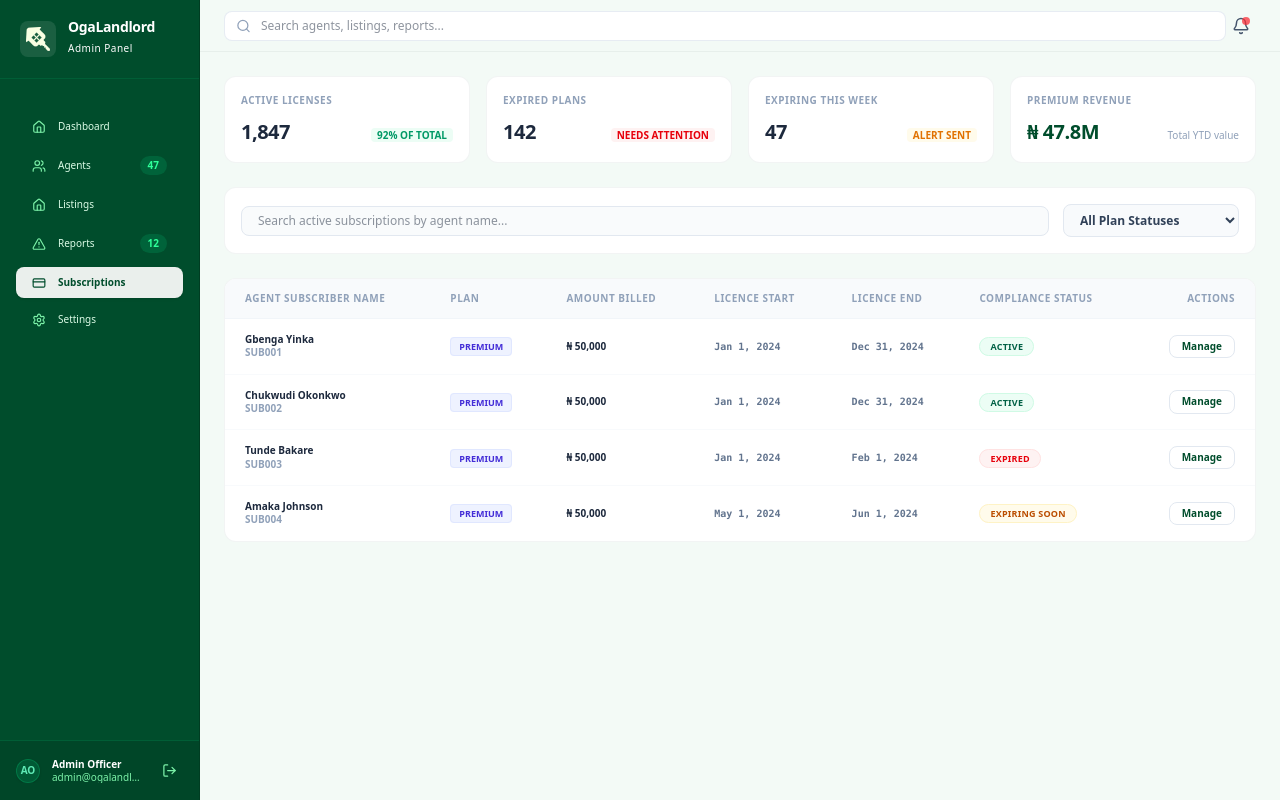
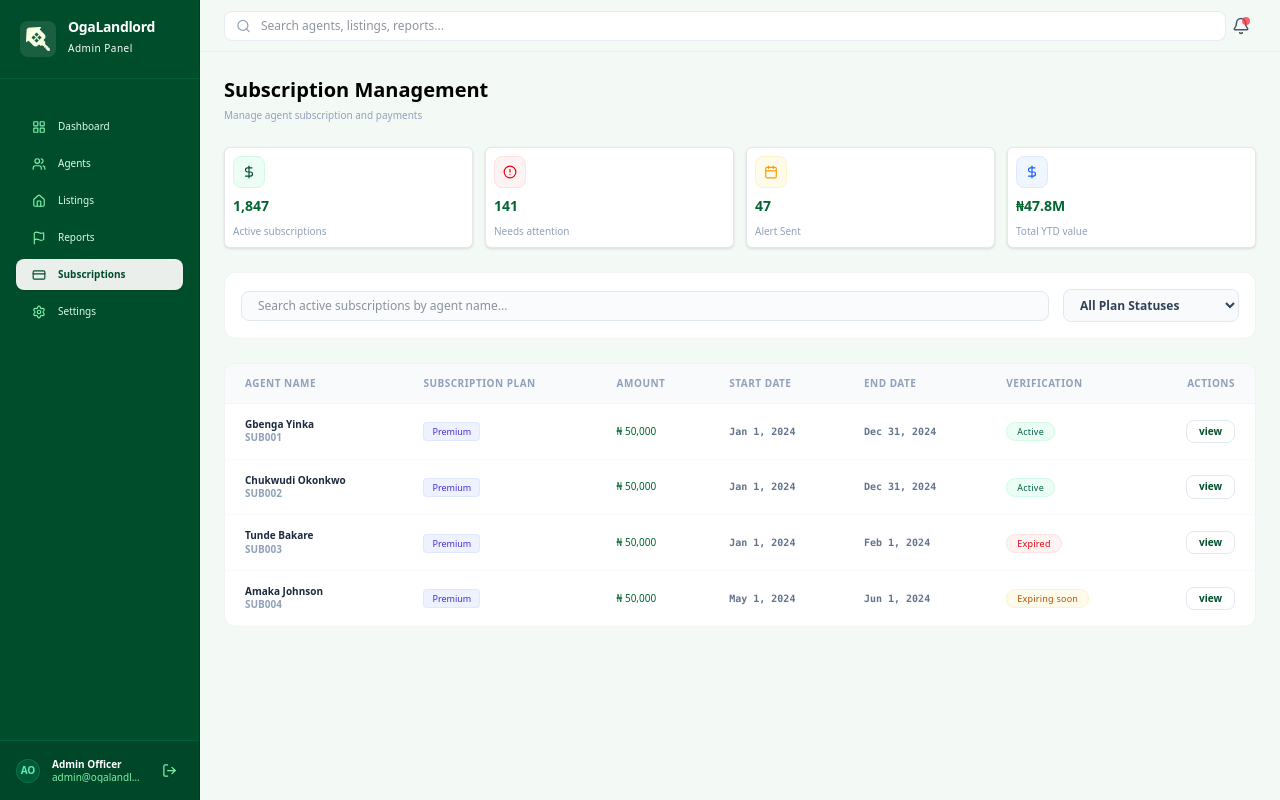
Before and after one commit to chikamso-cmd/OgaLandlord-Technologies-Admin-Panel, a React (Vite) app: page /subscriptions in a window 1280 px wide. Built offline with nearby package versions, Linux system fonts and the light colour scheme.

Commit message:
update: updated the card to contain icons

```diff
--- a/metadata.json
+++ /dev/null
@@ -1,6 +0,0 @@
-{
-  "name": "OgaLandlord Admin Panel",
-  "description": "A premium compliance and operations moderator panel for Oga Landlord. Audits trust scores, approves listings, penalizes scams, manages Naira subscriptions, and registers events.",
-  "requestFramePermissions": [],
-  "majorCapabilities": ["MAJOR_CAPABILITY_SERVER_SIDE_GEMINI_API"]
-}
--- a/src/App.tsx
+++ b/src/App.tsx
@@ -75,6 +75,7 @@
 
   return (
     <Routes>
+      <Route path="login" element={<Login onLogin={handleLogin} />} />
       <Route
         path="/"
         element={
--- a/src/components/ListingsView.tsx
+++ b/src/components/ListingsView.tsx
@@ -13,7 +13,8 @@
   Eye,
   ArrowLeft,
   Building,
-  Image as ImageIcon
+  Image as ImageIcon,
+  Copy
 } from 'lucide-react';
 import { OgaListing, OgaAgent } from '../types';
 import ListingFilters from './listings/ListingFilters';
@@ -354,7 +355,7 @@
                     <td className="py-4 px-5 text-slate-900 font-bold text-[10px]">{listing.price}</td>
                     <td className="py-4 px-5 text-slate-700 text-[10px]">{listing.agentName}</td>
                     <td className="py-4 px-5">
-                      <span className={`inline-flex items-center rounded-full px-2.5 py-1 text-[10px] font-semibold uppercase tracking-wide ${listing.status === 'Verified'
+                      <span className={`inline-flex items-center rounded-full px-2.5 py-1 text-[10px] font-semibold  tracking-wide ${listing.status === 'Verified'
                           ? 'bg-emerald-50 text-emerald-700 border border-emerald-100'
                           : listing.status === 'Pending'
                             ? 'bg-amber-50 text-amber-700 border border-amber-100'
@@ -364,14 +365,24 @@
                       </span>
                     </td>
                     <td className="py-4 px-5 text-right">
+                     <div className=" flex gap-1">
                       <button
                         type="button"
                         onClick={() => handleSelectListing(listing.id)}
-                        className="inline-flex items-center gap-2 rounded-lg border border-slate-200 bg-white px-3 py-1 text-[10px] font-bold text-[#004d2c] transition-colors hover:bg-[#004d2c] hover:text-white"
+                          className="inline-flex items-center gap-2 rounded-lg  px-3 py-1 text-[10px] font-bold text-red-400 transition-colors   cursor-pointer"
                       >
-                        <Eye size={12} />
-                        View
+                        <Copy size={12} />
+
                       </button>
+                       <button
+                        type="button"
+                        onClick={() => handleSelectListing(listing.id)}
+                        className="inline-flex items-center gap-2 rounded-lg border border-slate-200 bg-white px-3 py-1 text-[10px] font-bold text-[#004d2c] transition-colors hover:bg-[#004d2c] hover:text-white cursor-pointer"
+                      >
+                          {/* <Eye size={12} /> */}
+                          View
+                      </button>
+                     </div>
                     </td>
                   </tr>
                 ))
--- a/src/components/Login.tsx
+++ b/src/components/Login.tsx
@@ -5,12 +5,14 @@
 
 import React, { useState } from 'react';
 import { Mail, Lock, Home, MapPin, Key, Eye, EyeOff } from 'lucide-react';
+import { useNavigate } from 'react-router-dom';
 
 interface LoginProps {
   onLogin: (email: string) => void;
 }
 
 export default function Login({ onLogin }: LoginProps) {
+  const navigate = useNavigate();
   const [email, setEmail] = useState('admin@ogalandlord.com');
   const [password, setPassword] = useState('password');
   const [error, setError] = useState('');
@@ -20,10 +22,12 @@
     e.preventDefault();
     if (!email || !password) {
       setError('Please fill in all required fields.');
+      console.log("login error", email ,password)
       return;
     }
     setError('');
     onLogin(email);
+    navigate('/dashboard')
   };
 
   return (
@@ -42,8 +46,7 @@
       {/* Decorative alignment space */}
       <div className="h-4"></div>
 
-      {/* Content Form box */}
-      <div className="w-full max-w-md bg-white rounded-2xl shadow-xl shadow-green-950/5 border border-slate-100 p-8 z-10 transition-all">
+      {/* Content header */}
       <div className="flex flex-col items-center mb-8 text-center">
         <div className="w-12 h-12 bg-[#004d2c] rounded-xl flex items-center justify-center text-white mb-4 shadow-md shadow-green-900/10">
           <img src="/public/housekey.png" alt="ogalandlord logo icon" className='w-6' />
@@ -51,10 +54,12 @@
         <h1 className="text-2xl font-bold text-[#004d2c] tracking-tight">
           OgaLandlord Admin Panel
         </h1>
-          <p className="text-sm text-slate-500 mt-1">
+        <p className="text-sm text-emerald-700 mt-1">
           Sign in to access the admin panel
         </p>
       </div>
+      {/* Content Form box */}
+      <div className="w-full max-w-md bg-white rounded-2xl shadow-xl shadow-green-950/5 border border-slate-100 p-8 z-10 transition-all">
 
         {error && (
           <div id="login-error" className="mb-4 p-3 bg-red-50 border-l-4 border-red-500 text-red-700 text-xs rounded-r-md">
@@ -132,7 +137,7 @@
       </div>
 
       {/* Footer lock statement */}
-      <p className="text-[11px] text-slate-400 tracking-wide text-center uppercase py-4">
+      <p className="text-[9px] text-slate-400 tracking-wide text-center uppercase py-4">
         Internal use only. Authorized personnel only.
       </p>
     </div>
--- a/src/components/Sidebar.tsx
+++ b/src/components/Sidebar.tsx
@@ -4,17 +4,17 @@
  */
 
 import {
-  Home,
   Users,
   HomeIcon,
-  AlertTriangle,
   CreditCard,
   Settings,
   X,
-  Sparkles,
-  LogOut
+  LogOut,
+  LayoutGrid,
+  Flag
 } from 'lucide-react';
 import { DashboardTab } from '../types';
+import { Link } from 'react-router-dom';
 
 interface SidebarProps {
   activeTab: DashboardTab;
@@ -35,10 +35,10 @@
 }: SidebarProps) {
 
   const menuItems = [
-    { id: 'dashboard' as DashboardTab, label: 'Dashboard', icon: Home },
+    { id: 'dashboard' as DashboardTab, label: 'Dashboard', icon: LayoutGrid },
     { id: 'agents' as DashboardTab, label: 'Agents', icon: Users, badge: pendingVerificationsCount },
     { id: 'listings' as DashboardTab, label: 'Listings', icon: HomeIcon },
-    { id: 'reports' as DashboardTab, label: 'Reports', icon: AlertTriangle, badge: openReportsCount },
+    { id: 'reports' as DashboardTab, label: 'Reports', icon: Flag, badge: openReportsCount },
     { id: 'subscriptions' as DashboardTab, label: 'Subscriptions', icon: CreditCard },
     { id: 'settings' as DashboardTab, label: 'Settings', icon: Settings }
   ];
@@ -100,7 +100,7 @@
                   />
                   <span>{item.label}</span>
                 </div>
-                {item.badge !== undefined && item.badge > 0 && (
+                {/* {item.badge !== undefined && item.badge > 0 && (
                   <span className={`px-2 py-0.5 text-[10px] font-bold rounded-full ${
                     isActive
                       ? 'bg-[#004d2c] text-white'
@@ -108,7 +108,7 @@
                   }`}>
                     {item.badge}
                   </span>
-                )}
+                )} */}
               </button>
             );
           })}
@@ -131,13 +131,14 @@
               </p>
             </div>
           </div>
+          <Link to="/login">
             <button
-            onClick={onLogout}
               title="Log out session"
               className="p-1.5 text-green-300 hover:text-red-400 hover:bg-red-500/10 rounded-lg transition-colors cursor-pointer"
             >
               <LogOut size={15} />
             </button>
+          </Link>
         </div>
       </div>
     </div>
--- a/src/components/SubscriptionsView.tsx
+++ b/src/components/SubscriptionsView.tsx
@@ -4,8 +4,9 @@
  */
 
 import { useState } from 'react';
-import { CreditCard, Search, ArrowRight, ShieldAlert, CheckCircle2, RotateCcw } from 'lucide-react';
+import { CreditCard, Search, ArrowRight, ShieldAlert, CheckCircle2, RotateCcw, DollarSign, AlertCircle, Calendar } from 'lucide-react';
 import { OgaSubscription } from '../types';
+import { subscriptionCard } from '../data';
 
 interface SubscriptionsViewProps {
   subscriptions: OgaSubscription[];
@@ -27,44 +28,58 @@
     return matchesSearch && matchesStatus;
   });
 
+  // Helper to map icons
+    const renderIcon = (type: string) => {
+      switch (type) {
+        case 'agents':
+          return <DollarSign size={14} className="text-[#004d2c]" />;
+        case 'verified':
+          return <AlertCircle size={14} className="text-red-600" />;
+        case 'pending':
+          return <Calendar size={14} className="text-amber-500" />;
+        case 'listings':
+          return <DollarSign size={14} className="text-blue-600" />;
+      }
+    };
+
+    const getIconBackground = (type: string) => {
+      switch (type) {
+        case 'agents':
+          return 'bg-emerald-50 border border-emerald-100';
+        case 'verified':
+          return 'bg-red-50 border border-red-100';
+        case 'pending':
+          return 'bg-amber-50 border border-amber-100';
+        case 'listings':
+          return 'bg-blue-50 border border-blue-100';
+        default:
+          return 'bg-slate-50 border border-slate-100';
+      }
+    };
+
+
   return (
     <div id="subscriptions-view" className="space-y-6">
+      <div className="w-full ">
+        <h1 className=" text-xl font-bold pb-1">Subscription Management</h1>
+        <p className="text-[10px] text-slate-400">Manage agent subscription and payments</p>
+      </div>
 
-      {/* Revenue metrics cards block */}
-      <div className="grid grid-cols-1 sm:grid-cols-2 lg:grid-cols-4 gap-4">
+      <div className="grid grid-cols-1 sm:grid-cols-2 lg:grid-cols-4 gap-3">
+        {
+          subscriptionCard.map((card) => (
+            <div key={card.id} className=" p-2 border border-gray-200   bg-white rounded-md shadow">
+              <div className="">
 
-        <div className="bg-white p-4 rounded-xl border border-emerald-950/5 flex flex-col justify-between">
-          <span className="text-[10px] font-bold text-slate-400 uppercase tracking-wider block">Active Licenses</span>
-          <div className="mt-2.5 flex items-baseline justify-between select-none">
-            <span className="text-xl font-black text-slate-800 tracking-tight">1,847</span>
-            <span className="text-[10px] text-emerald-600 font-bold bg-emerald-50 px-1.5 py-0.5 rounded uppercase leading-none">92% of total</span>
+                <div className={`w-8 h-8 rounded-lg flex items-center justify-center ${getIconBackground(card.iconType)}`}>
+                  {renderIcon(card.iconType)}
                 </div>
               </div>
-
-        <div className="bg-white p-4 rounded-xl border border-emerald-950/5 flex flex-col justify-between">
-          <span className="text-[10px] font-bold text-slate-400 uppercase tracking-wider block">Expired Plans</span>
-          <div className="mt-2.5 flex items-baseline justify-between">
-            <span className="text-xl font-black text-slate-800 tracking-tight">142</span>
-            <span className="text-[10px] text-red-600 font-bold bg-red-50 px-1.5 py-0.5 rounded uppercase leading-none">Needs attention</span>
+              <h1 className="pt-2 text-sm font-bold text-green-800">{card.count}</h1>
+              <p className="text-[10px] text-slate-400 pt-2 ">{card.label}</p>
             </div>
-        </div>
-
-        <div className="bg-white p-4 rounded-xl border border-emerald-950/5 flex flex-col justify-between">
-          <span className="text-[10px] font-bold text-slate-400 uppercase tracking-wider block">Expiring this week</span>
-          <div className="mt-2.5 flex items-baseline justify-between">
-            <span className="text-xl font-black text-slate-800 tracking-tight">47</span>
-            <span className="text-[10px] text-amber-600 font-bold bg-amber-50 px-1.5 py-0.5 rounded uppercase leading-none">Alert sent</span>
-          </div>
-        </div>
-
-        <div className="bg-white p-4 rounded-xl border border-emerald-950/5 flex flex-col justify-between">
-          <span className="text-[10px] font-bold text-slate-400 uppercase tracking-wider block">Premium Revenue</span>
-          <div className="mt-2.5 flex items-baseline justify-between">
-            <span className="text-xl font-black text-[#004d2c] tracking-tight">₦ 47.8M</span>
-            <span className="text-[10px] text-slate-400">Total YTD value</span>
-          </div>
-        </div>
-
+          ))
+        }
       </div>
 
       {/* Table control filters */}
@@ -109,12 +124,12 @@
           <table className="w-full border-collapse text-left">
             <thead>
               <tr className="bg-slate-50 border-b border-slate-100 text-[10px] font-extrabold text-slate-400 uppercase tracking-wider">
-                <th className="py-3 px-5">Agent Subscriber Name</th>
-                <th className="py-3 px-5">Plan</th>
-                <th className="py-3 px-5">Amount Billed</th>
-                <th className="py-3 px-5">Licence Start</th>
-                <th className="py-3 px-5">Licence End</th>
-                <th className="py-3 px-5">Compliance Status</th>
+                <th className="py-3 px-5">Agent Name</th>
+                <th className="py-3 px-5">Subscription Plan</th>
+                <th className="py-3 px-5">Amount</th>
+                <th className="py-3 px-5">Start Date</th>
+                <th className="py-3 px-5">End Date</th>
+                <th className="py-3 px-5">Verification</th>
                 <th className="py-3 px-5 text-right">Actions</th>
               </tr>
             </thead>
@@ -134,13 +149,13 @@
                       <span className="block text-[10px] text-slate-400 font-bold uppercase">{sub.id}</span>
                     </td>
 
-                    <td className="py-3 px-5 text-slate-600 font-bold">
-                      <span className="px-2 py-0.5 bg-indigo-50 text-indigo-700 font-black border border-indigo-100 uppercase text-[9px] rounded">
+                    <td className="py-3 px-5 text-slate-600 font-normal">
+                      <span className="px-2 py-0.5 bg-indigo-50 text-indigo-700  border border-indigo-100 text-[9px] rounded">
                         {sub.plan}
                       </span>
                     </td>
 
-                    <td className="py-3 px-5 text-slate-800 font-extrabold text-[10px]">
+                    <td className="py-3 px-5 text-green-800 font-normal text-[10px]">
                       {sub.amount}
                     </td>
 
@@ -153,8 +168,7 @@
                     </td>
 
                     <td className="py-3 px-5">
-                      <span className={`px-2.5 py-0.5 rounded-full text-[9px] font-extrabold uppercase tracking-wide border ${
-                        sub.status === 'Active'
+                      <span className={`px-2.5 py-0.5 rounded-full text-[9px] font-normal  tracking-wide border ${sub.status === 'Active'
                           ? 'bg-emerald-50 text-emerald-800 border-emerald-100'
                           : sub.status === 'Expiring soon'
                             ? 'bg-amber-50 text-amber-700 border-amber-100'
@@ -167,9 +181,9 @@
                     <td className="py-3 px-5 text-right">
                       <button
                         onClick={() => onTriggerExtendModal(sub)}
-                        className="px-3 py-1 bg-white hover:bg-[#004d2c] hover:text-white text-[#004d2c] font-black border border-slate-200 hover:border-[#004d2c] rounded-lg transition-colors cursor-pointer text-[10px]"
+                        className="px-3 py-1 bg-white hover:bg-[#004d2c] hover:text-white text-[#004d2c] font-semibold border border-slate-200 hover:border-[#004d2c] rounded-lg transition-colors cursor-pointer text-[10px]"
                       >
-                        Manage
+                        view
                       </button>
                     </td>
 
--- a/src/components/reports/ReportFilters.tsx
+++ b/src/components/reports/ReportFilters.tsx
@@ -1,23 +1,31 @@
 interface ReportFiltersProps {
     statusFilter: string;
+    searchTerm: string;
+    onSearchTermChange: (value: string) => void;
     onStatusChange: (value: string) => void;
+    onReset: () => void;
 }
 
 export default function ReportFilters({
     statusFilter,
+    searchTerm,
+    onSearchTermChange,
     onStatusChange,
+    onReset,
+
 }: ReportFiltersProps) {
     return (
-        <div className="bg-white p-4 rounded-xl border border-emerald-950/5 flex items-center justify-between">
-            <div>
-                <h2 className="text-sm font-extrabold text-slate-800 tracking-wider uppercase">
-                    Reports & Complaints
-                </h2>
-                <p className="text-[11px] text-slate-400 block mt-1 hover:underline">
-                    Review and manage user reports against agent
-                </p>
+        <div className="bg-white p-4 rounded-xl border border-emerald-950/5 flex gap-5 items-center justify-between">
+
+            <div className="flex-1 w-full relative">
+                <input
+                    type="text"
+                    value={searchTerm}
+                    onChange={(e) => onSearchTermChange(e.target.value)}
+                    placeholder="Search by reporter name or agent name..."
+                    className="w-full max-w-100 pl-4 pr-4 py-1.5 text-xs bg-slate-50/80 hover:bg-slate-50 font-medium text-slate-800 border border-slate-200 rounded-lg outline-none focus:border-[#004d2c] transition-all"
+                />
             </div>
-
             <select
                 value={statusFilter}
                 onChange={(e) => onStatusChange(e.target.value)}
@@ -28,6 +36,16 @@
                 <option value="Reviewed">Reviewed</option>
                 <option value="Resolved">Resolved</option>
             </select>
+
+            {(searchTerm || statusFilter !== 'all') && (
+                <button
+                    onClick={onReset}
+                    className="text-[#004d2c] text-xs font-extrabold hover:underline whitespace-nowrap px-1 cursor-pointer"
+                    type="button"
+                >
+                    Clear
+                </button>
+            )}
         </div>
     );
 }
--- a/src/data.ts
+++ b/src/data.ts
@@ -3,6 +3,7 @@
  * SPDX-License-Identifier: Apache-2.0
  */
 
+import { AlertCircle, Calendar, DollarSign } from 'lucide-react';
 import {
   OgaStatCard,
   OgaAlert,
@@ -13,6 +14,7 @@
   OgaSubscription,
   OgaAdminUser
 } from './types';
+import { ReactInstance, ReactNode } from 'react';
 
 export const initialStatCards: OgaStatCard[] = [
   {
@@ -502,3 +504,41 @@
     role: 'Admin'
   }
 ];
+type SubscriptionCard = {
+  id: number;
+  title: string;
+  count: string;
+  label: string;
+  iconType: 'agents' | 'verified' | 'pending' | 'listings';
+}
+export const subscriptionCard:SubscriptionCard[] = [
+  {
+    id: 1,
+    title: "Active Licences",
+    count: "1,847",
+    label: "Active subscriptions",
+    iconType: "agents",
+  },
+  {
+    id: 1,
+    title: "Expired Plans",
+    count: "141",
+    label: "Needs attention",
+    iconType: "verified",
+  },
+  {
+    id: 3,
+    title: "Expiring this week",
+    count: "47",
+    label: "Alert Sent",
+     iconType: "pending",
+  },
+  {
+    id: 4,
+    title: "Premium revenue",
+    count: "₦47.8M",
+    label: "Total YTD value",
+     iconType: "listings",
+  },
+
+]
--- a/src/types.ts
+++ b/src/types.ts
@@ -79,6 +79,8 @@
 export interface OgaReport {
   id: string;
   reporter: string;
+  title?: string;
+  area?: string;
   agentId: string;
   agentName: string;
   reason: string;
```
Also changed, not shown: src/components/DashboardView.tsx (+27 -22 lines), src/components/ReportsView.tsx (+42 -10 lines), vite.config.ts (+0 -7 lines). Lines whose indentation alone changed are shown as unchanged.
